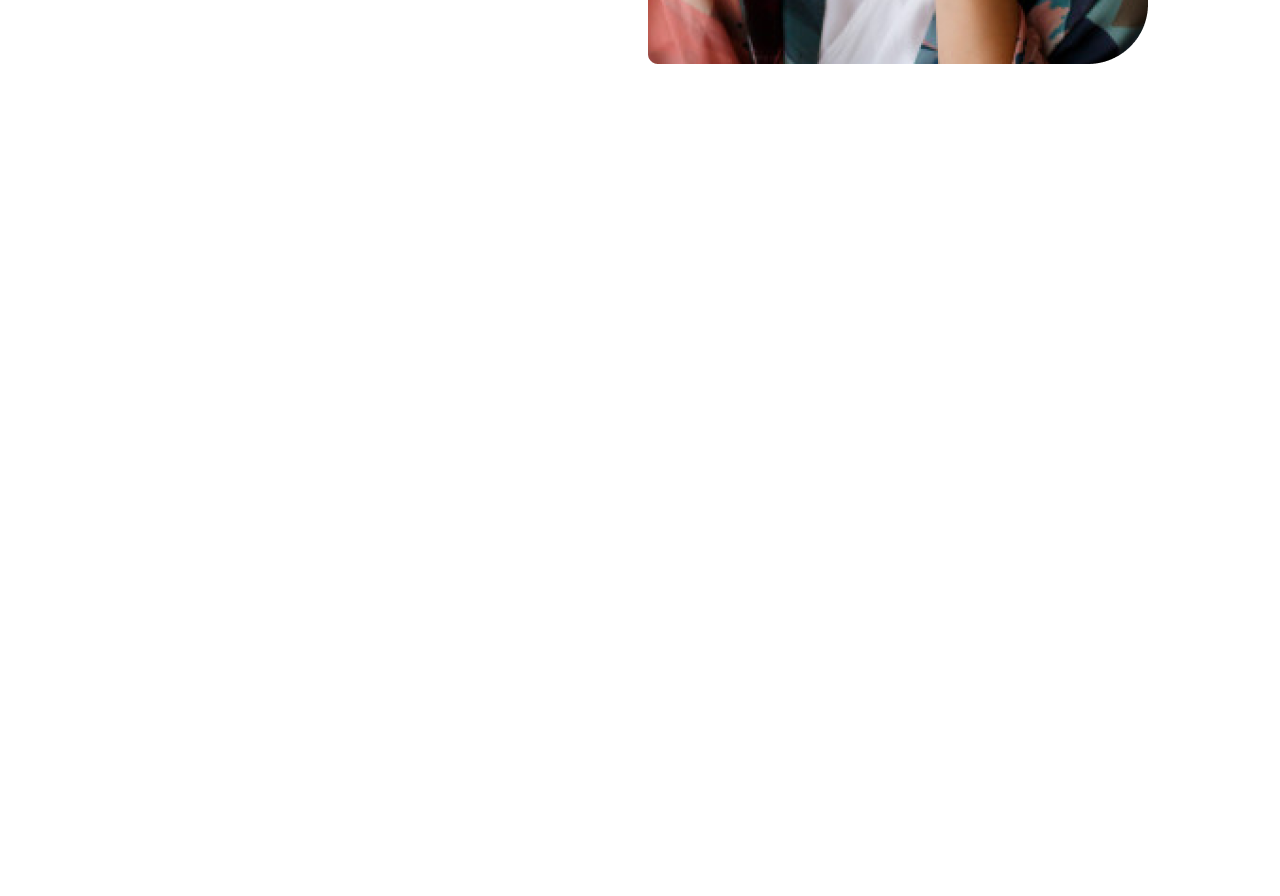
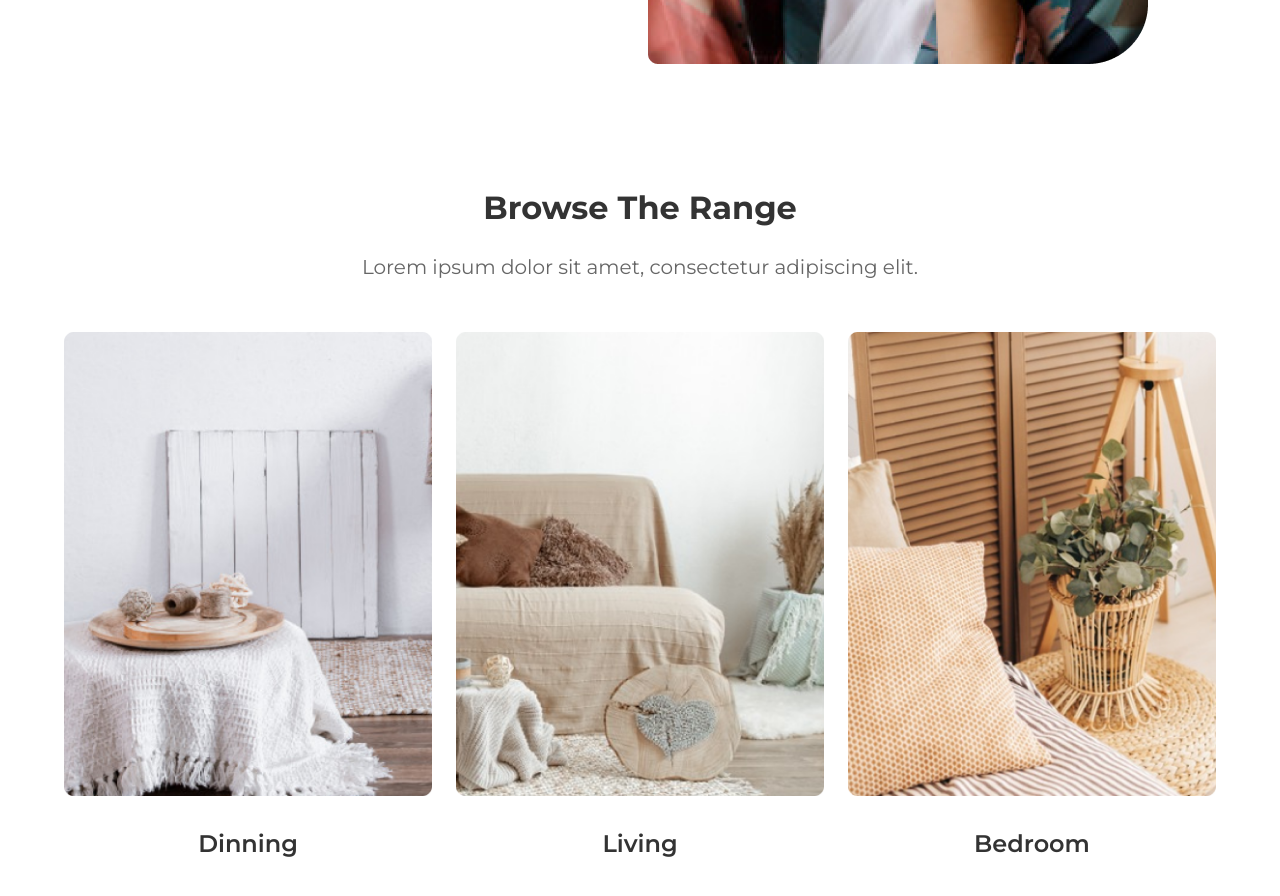
Before and after one commit to AlfazUlIslam/furniture, a React (Vite) app: page / in a window 1280 px wide. Shown: the part 2520-3416 px from the top of the page. Before the commit the page ends 2644 px from the top, so only its background shows below. Built offline with nearby package versions, Linux system fonts and the light colour scheme; the HTML template or start-up script is replaced by a standard one.

Commit message:
Products structure and desktop styles added

```diff
--- a/src/App.jsx
+++ b/src/App.jsx
@@ -1,5 +1,5 @@
 import { Navbar } from "./components"
-import { Hero, Features, Collection, YourSpace } from "./sections"
+import { Hero, Features, Collection, YourSpace, Products } from "./sections"
 import './App.css'
 
 function App() {
@@ -10,6 +10,7 @@ function App() {
       <Features />
       <Collection />
       <YourSpace />
+      <Products />
     </div>
   )
 }
--- /dev/null
+++ b/src/components/ProductsCard/ProductsCard.jsx
@@ -0,0 +1,20 @@
+const ProductsCard = (props) => {
+    const { image, altText, title } = props
+
+    return (
+        // Products card
+        <div className="flex flex-col items-center gap-[30px]">
+            {/* Products card image */}
+            <img
+                src={image}
+                alt={altText}
+            />
+            {/* Products title */}
+            <h5 className="font-montserrat font-semibold
+            text-[24px] text-lightBlack">
+                {title}
+            </h5>
+        </div>
+    )
+}
+export default ProductsCard
--- a/src/components/index.js
+++ b/src/components/index.js
@@ -4,3 +4,4 @@ export { default as Feature } from "./Feature/Feature"
 export { default as Heading } from "./Heading/Heading"
 export { default as SectionDescription } from "./SectionDescription/SectionDescription"
 export { default as InspirationImage } from "./InspirationImage/InspirationImage"
+export { default as ProductsCard } from "./ProductsCard/ProductsCard"
--- /dev/null
+++ b/src/sections/Products/Products.jsx
@@ -0,0 +1,41 @@
+import { Container } from "../../containers"
+import { Heading, SectionDescription, ProductsCard } from "../../components"
+import { browseRangeImage1, browseRangeImage2, browseRangeImage3 } from "../../assets"
+
+const Products = () => {
+  return (
+    // Products
+    <section id="products">
+        <Container styles={`px-6 py-[60px] flex flex-col
+        items-center`}>
+            <Heading
+                content={"Browse The Range"}
+            />
+            <SectionDescription
+                styles={`mt-[20px] mb-[50px]`}
+                content={"Lorem ipsum dolor sit amet, consectetur adipiscing elit."}
+            />
+            {/* Products cards */}
+            <div className="flex justify-center items-center
+            gap-6">
+                <ProductsCard
+                    image={browseRangeImage1}
+                    altText={"Dinning products"}
+                    title={"Dinning"}
+                />
+                <ProductsCard
+                    image={browseRangeImage2}
+                    altText={"Living room products"}
+                    title={"Living"}
+                />
+                <ProductsCard
+                    image={browseRangeImage3}
+                    altText={"Bedroom products"}
+                    title={"Bedroom"}
+                />
+            </div>
+        </Container>
+    </section>
+  )
+}
+export default Products
--- a/src/sections/index.js
+++ b/src/sections/index.js
@@ -2,3 +2,4 @@ export { default as Hero } from "./Hero/Hero"
 export { default as Features } from "./Features/Features"
 export { default as Collection } from "./Collection/Collection"
 export { default as YourSpace } from "./YourSpace/YourSpace"
+export { default as Products } from "./Products/Products"
```
